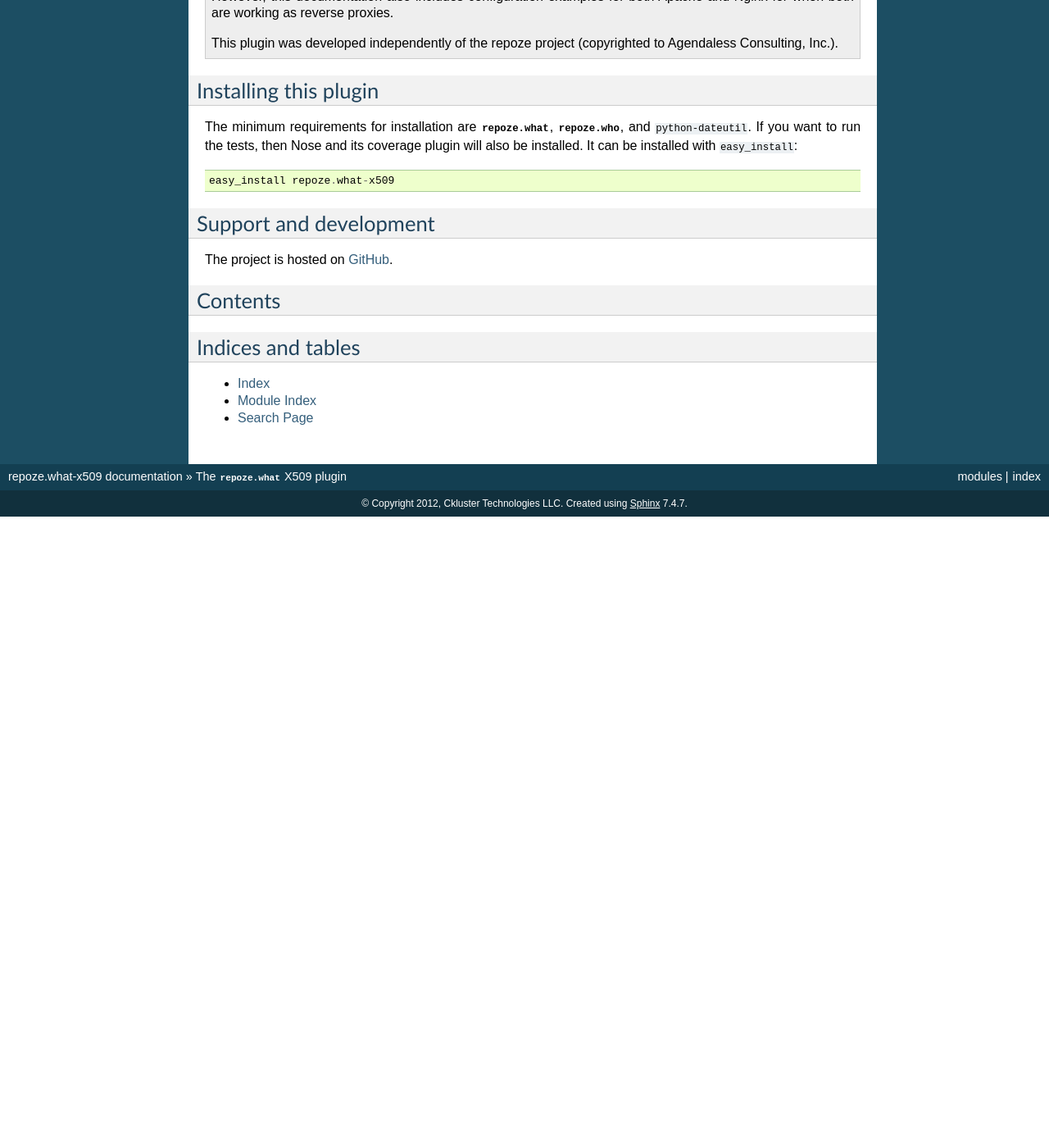
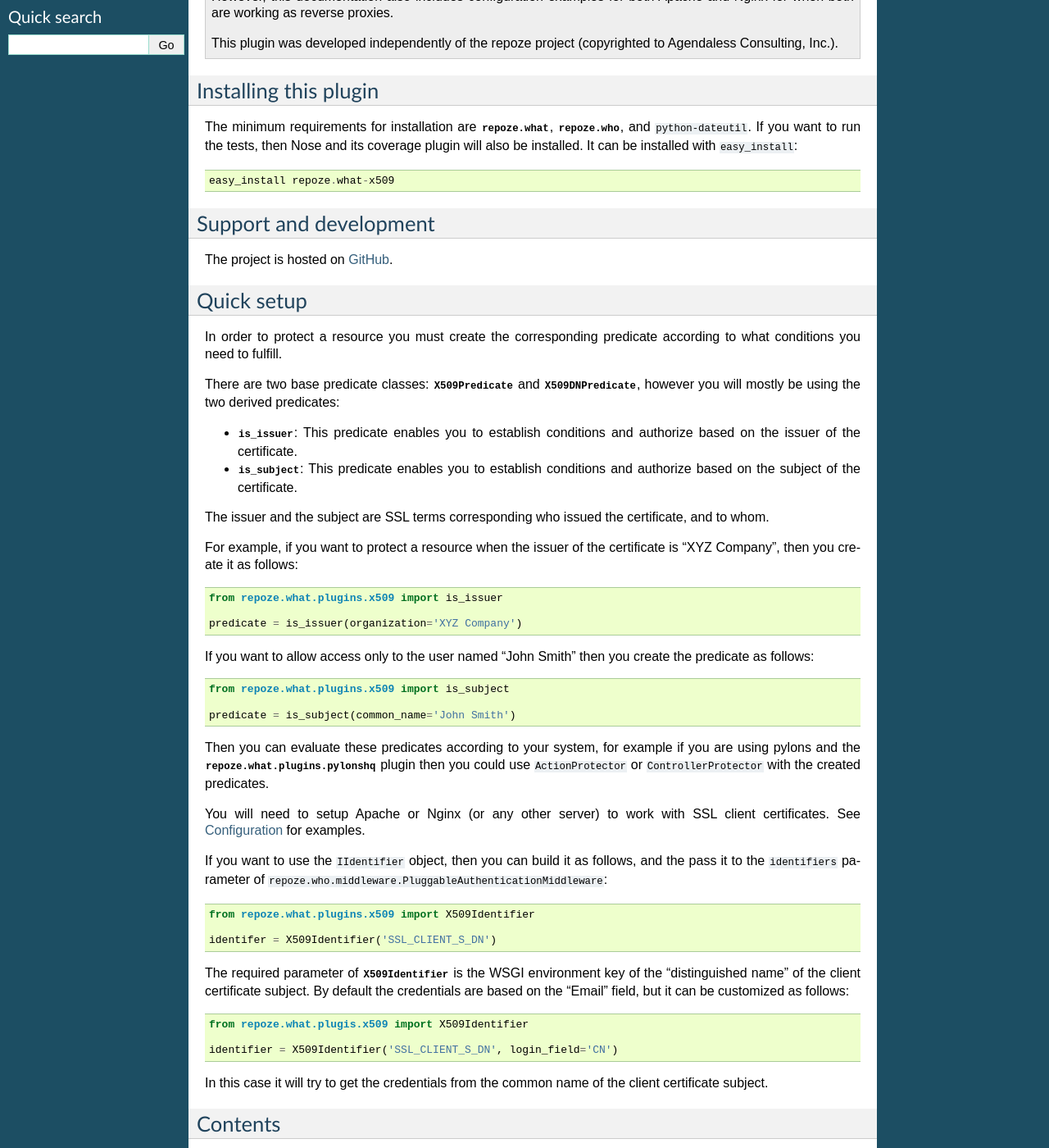
Before and after one commit to arturosevilla/repoze.what-x509, a Sphinx documentation site: the page built from docs/index.rst, in a window 1280 px wide and 1400 px high, scrolled down 303 px. Shown: the whole window at 82% size. Built offline with Sphinx 7.4.7, drawn with Linux system fonts in a browser that asks for light colours; the version number could not be read and is left out; before the commit the page ends 933 px from its top, so only the background shows below that; some of the changed text lies outside the part shown.

Commit message:
Changes to documentation, added a quick setup

```diff
--- a/docs/index.rst
+++ b/docs/index.rst
@@ -39,6 +39,65 @@ Support and development
 The project is hosted on `GitHub
 <https://github.com/arturosevilla/repoze.what-x509/>`_.
 
+Quick setup
+===========
+
+In order to protect a resource you must create the corresponding predicate
+according to what conditions you need to fulfill.
+
+There are two base predicate classes: :py:class:`X509Predicate` and
+:py:class:`X509DNPredicate`, however you will mostly be using the two derived
+predicates:
+
+* :py:class:`is_issuer`: This predicate enables you to establish conditions and
+  authorize based on the issuer of the certificate.
+* :py:class:`is_subject`: This predicate enables you to establish conditions and
+  authorize based on the subject of the certificate.
+
+The issuer and the subject are SSL terms corresponding who issued the
+certificate, and to whom.
+
+For example, if you want to protect a resource when the issuer of the
+certificate is "XYZ Company", then you create it as follows::
+
+    from repoze.what.plugins.x509 import is_issuer
+
+    predicate = is_issuer(organization='XYZ Company')
+
+If you want to allow access only to the user named "John Smith" then you create
+the predicate as follows::
+
+    from repoze.what.plugins.x509 import is_subject
+
+    predicate = is_subject(common_name='John Smith')
+
+Then you can evaluate these predicates according to your system, for example if
+you are using pylons and the :mod:`repoze.what.plugins.pylonshq` plugin then
+you could use ``ActionProtector`` or ``ControllerProtector`` with the created
+predicates.
+
+You will need to setup Apache or Nginx (or any other server) to work with SSL
+client certificates. See :doc:`configuration` for examples.
+
+If you want to use the ``IIdentifier`` object, then you can build it as
+follows, and the pass it to the ``identifiers`` parameter of
+``repoze.who.middleware.PluggableAuthenticationMiddleware``::
+
+    from repoze.what.plugins.x509 import X509Identifier
+
+    identifer = X509Identifier('SSL_CLIENT_S_DN')
+
+The required parameter of :py:class:`X509Identifier` is the WSGI environment
+key of the "distinguished name" of the client certificate subject. By default
+the credentials are based on the "Email" field, but it can be customized as
+follows::
+
+    from repoze.what.plugis.x509 import X509Identifier
+
+    identifier = X509Identifier('SSL_CLIENT_S_DN', login_field='CN')
+
+In this case it will try to get the credentials from the common name of the
+client certificate subject.
 
 Contents
 ========
@@ -46,7 +105,8 @@ Contents
 .. toctree::
    :maxdepth: 2
 
-
+   changes
+   configuration
 
 Indices and tables
 ==================
--- a/setup.py
+++ b/setup.py
@@ -46,7 +46,7 @@ setup(name='repoze.what-x509',
       author_email='arturo@ckluster.com',
       namespace_packages=['repoze', 'repoze.what', 'repoze.what.plugins'],
       url='http://www.ckluster.com/',
-      license='Modified BSD License (http://www.ckluster.com/OPEN_LICENSE.txt',
+      license='Modified BSD License (http://www.ckluster.com/OPEN_LICENSE.txt)',
       packages=find_packages(exclude=['*.tests', '*.tests.*', 'tests.*',
                                       'tests']),
       include_package_data=True,
```
Also changed, not shown: docs/changes.rst (added, +11 -0 lines), docs/configuration.rst (added, +9 -0 lines).
